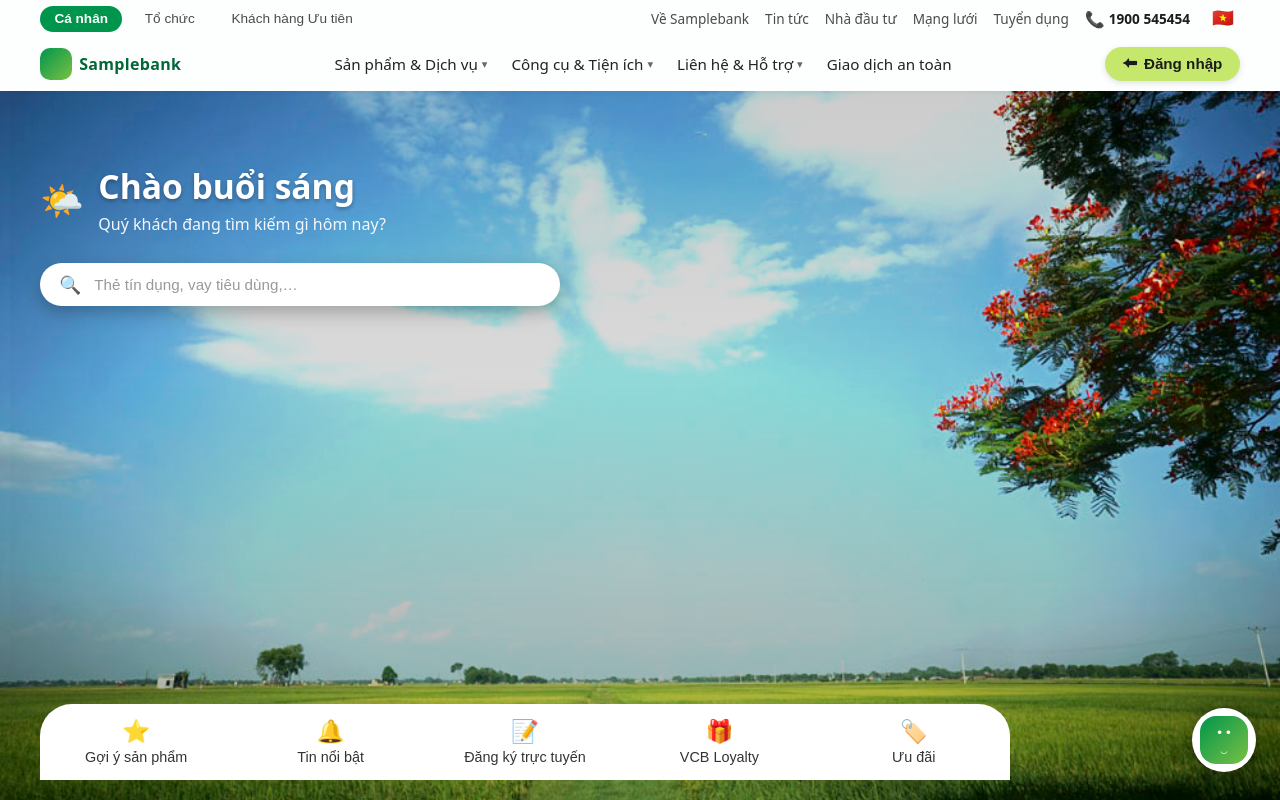
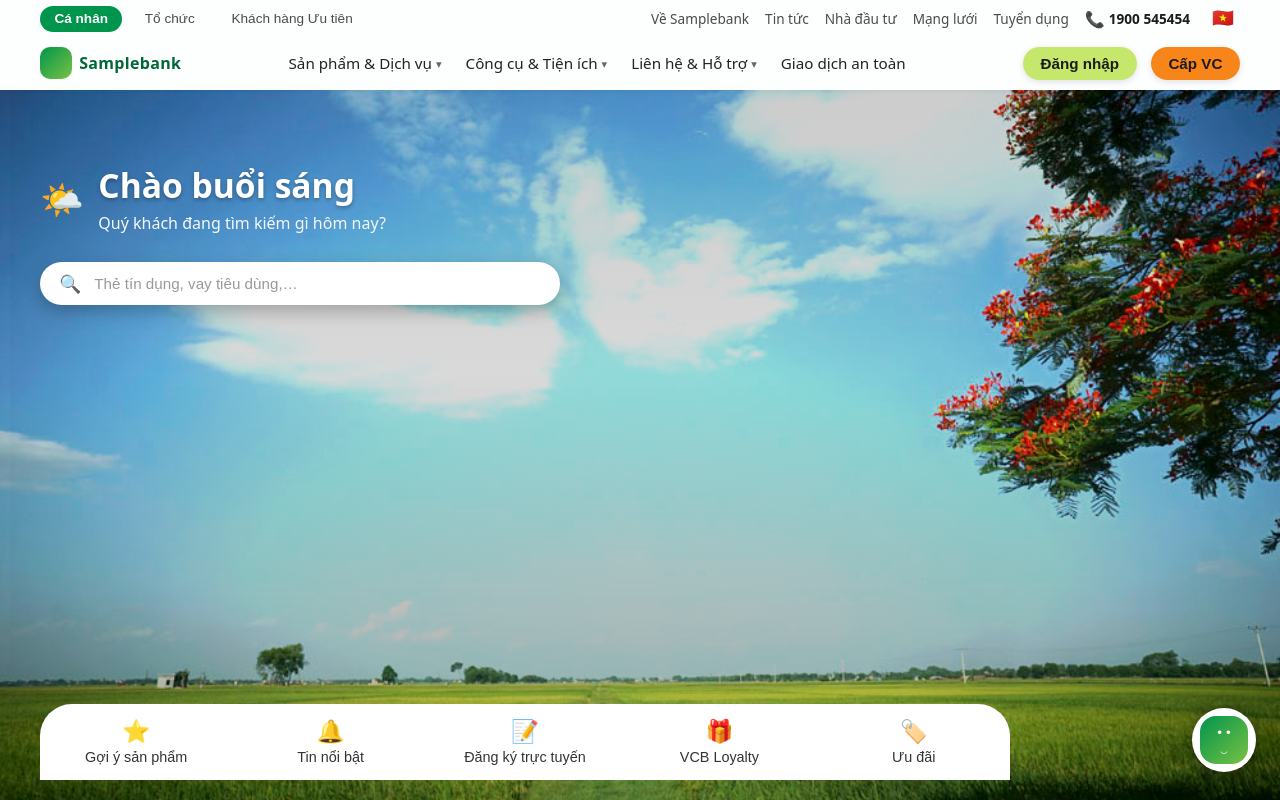
Before and after one commit to thphong/sample-bank-website, a SvelteKit app: page / in a window 1280 px wide. Built offline with nearby package versions, Linux system fonts and the light colour scheme.

Commit message:
intergrate issue vc flow

```diff
--- a/src/lib/contant/enum.ts
+++ b/src/lib/contant/enum.ts
@@ -27,10 +27,15 @@ export const quickActions = [
 export const WALLET_REQUEST_TYPE = {
     LOGIN_REQUEST: "SSI_WALLET_LOGIN_REQUEST",
     LOGIN_SUCCESS: "SSI_WALLET_LOGIN_SUCCESS",
-    LOGIN_FAILED: "SSI_WALLET_LOGIN_FAILED"
+    LOGIN_FAILED: "SSI_WALLET_LOGIN_FAILED",
+    VC_REQUEST: "SSI_WALLET_VC_REQUEST",
 }
 
 export const APIS = {
     API_NONCE: "https://sample-bank-api.onrender.com/auth/nonce",
-    API_TOKEN: "https://sample-bank-api.onrender.com/auth/access-token"
+    API_TOKEN: "https://sample-bank-api.onrender.com/auth/access-token",
+    API_VC_NONCE: "https://sample-bank-api.onrender.com/vc/nonce",
+    API_VC_ISSUE: "https://sample-bank-api.onrender.com/vc/request"
 }
+
+export const DID = 'did:iota:testnet:0x617bcfdd187a90ca167a625c9ace4d4aefa8d4b644fc9ae0711d548c1cb29f4e'
--- a/src/routes/+layout.svelte
+++ b/src/routes/+layout.svelte
@@ -1,7 +1,15 @@
 <script lang="ts">
   import favicon from "$lib/assets/favicon.svg";
   import { onMount, onDestroy } from "svelte";
-  import {navTabs, topMenu, mainMenu, quickActions, WALLET_REQUEST_TYPE, APIS} from "$lib/contant/enum";
+  import {
+    navTabs,
+    topMenu,
+    mainMenu,
+    quickActions,
+    WALLET_REQUEST_TYPE,
+    APIS,
+    DID,
+  } from "$lib/contant/enum";
   let { children } = $props();
 
   // Khi user bấm nút Đăng nhập trên web
@@ -16,7 +24,24 @@
           api_token: APIS.API_TOKEN,
         },
       },
-      "*"
+      "*",
+    );
+  }
+
+  // Khi user bấm nút Cấp VC trên web
+  function handleIssueVCClick() {
+    // Gửi message cho content-script của extension
+    window.postMessage(
+      {
+        source: "sample-bank-web",
+        type: WALLET_REQUEST_TYPE.VC_REQUEST,
+        payload: {
+          issuer: DID,
+          api_vc_nonce: APIS.API_VC_NONCE,
+          api_vc_request: APIS.API_VC_ISSUE,
+        },
+      },
+      "*",
     );
   }
 
@@ -28,8 +53,7 @@
       if (data.type === WALLET_REQUEST_TYPE.LOGIN_SUCCESS) {
         //accessToken = data.token;
         console.log("Login success from extension", data);
-      }
-      else if (data.type === WALLET_REQUEST_TYPE.LOGIN_FAILED) {
+      } else if (data.type === WALLET_REQUEST_TYPE.LOGIN_FAILED) {
         console.error("Login failed from extension", data.error);
         alert("Login failed from extension, please try again.");
       }
@@ -87,12 +111,16 @@
           </div>
         {/each}
       </nav>
-
-      <!-- svelte-ignore event_directive_deprecated -->
-      <button class="login-btn" on:click={handleLoginClick}>
-        <span class="login-icon">⮕</span>
-        <span>Đăng nhập</span>
-      </button>
+      <div class="group-btn">
+        <!-- svelte-ignore event_directive_deprecated -->
+        <button class="login-btn" on:click={handleLoginClick}>
+          <span>Đăng nhập</span>
+        </button>
+        <!-- svelte-ignore event_directive_deprecated -->
+        <button class="login-btn vc-btn" on:click={handleIssueVCClick}>
+          <span>Cấp VC</span>
+        </button>
+      </div>
     </div>
   </header>
 
@@ -289,11 +317,11 @@
     font-weight: 600;
     font-size: 0.95rem;
     box-shadow: 0 2px 6px rgba(0, 0, 0, 0.12);
+    margin-left: 10px;
   }
 
-  .login-icon {
-    display: inline-flex;
-    transform: rotate(180deg);
+  .vc-btn {
+    background: #f8851a;
   }
 
   /* HERO */
```
Also changed, not shown: 1 other file (tests, documents, lock files or other folders).
